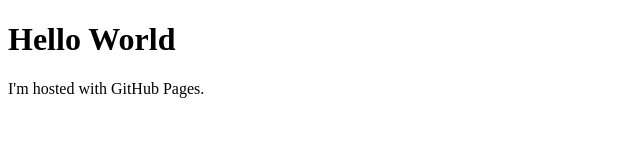
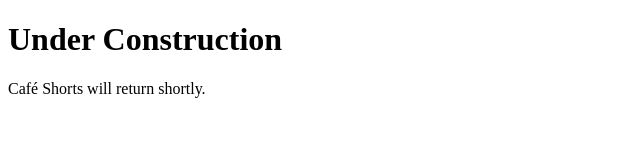
Before and after one commit to thekitkat80/CafeShorts, a plain HTML site: page index.html in a window 1280 px wide. Shown: the whole page, without its empty margins (0-640 px from the left). Drawn offline with Linux system fonts and the light colour scheme.

Commit message:
Update index.html

```diff
--- a/index.html
+++ b/index.html
@@ -1,7 +1,7 @@
 <!DOCTYPE html>
 <html>
 <body>
-<h1>Hello World</h1>
-<p>I'm hosted with GitHub Pages.</p>
+<h1>Under Construction</h1>
+<p>Café Shorts will return shortly.</p>
 </body>
 </html>
```
